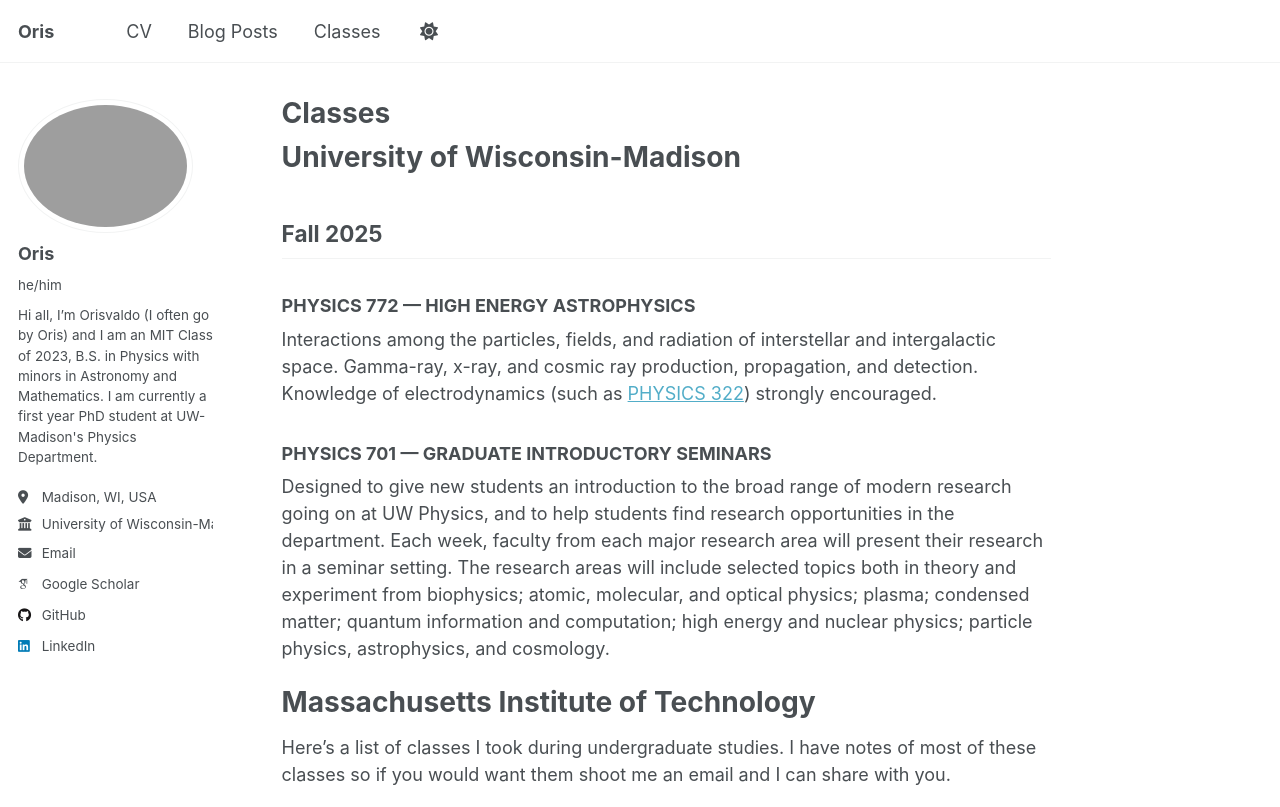
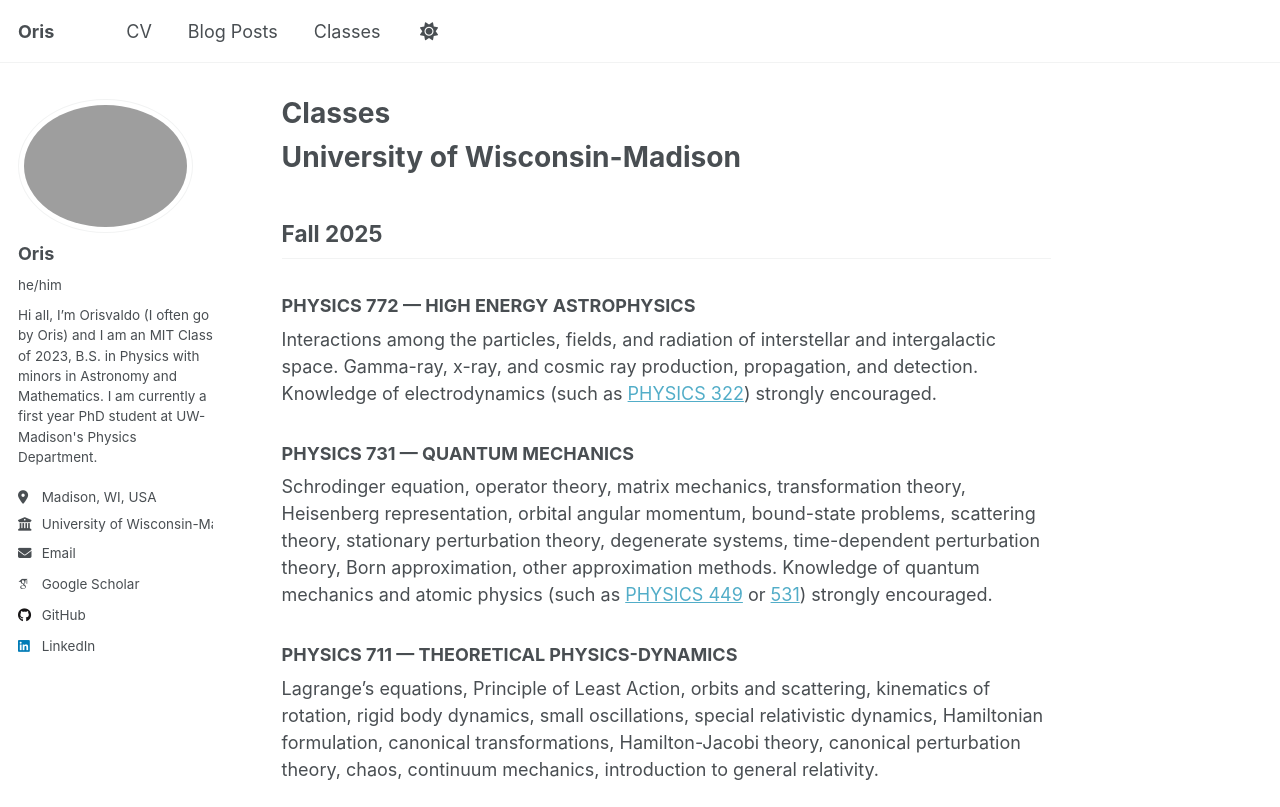
Before and after one commit to wax-ladrian/wax-ladrian.github.io, a Jekyll site: the page built from _pages/classes.md, in a window 1280 px wide and 900 px high, cut to the strip 0-807 px from the top of the window. Built offline with Jekyll 4.4.1, drawn with Linux system fonts in a browser that asks for light colours; some web fonts are replaced; a script that is not in the unit is left out.

Commit message:
Update classes.md

```diff
--- a/_pages/classes.md
+++ b/_pages/classes.md
@@ -11,6 +11,14 @@ author_profile: true
 
 Interactions among the particles, fields, and radiation of interstellar and intergalactic space. Gamma-ray, x-ray, and cosmic ray production, propagation, and detection. Knowledge of electrodynamics (such as [PHYSICS 322](https://guide.wisc.edu/search/?P=PHYSICS%20322 "PHYSICS 322")) strongly encouraged.
 
+### **PHYSICS 731 — QUANTUM MECHANICS**
+
+Schrodinger equation, operator theory, matrix mechanics, transformation theory, Heisenberg representation, orbital angular momentum, bound-state problems, scattering theory, stationary perturbation theory, degenerate systems, time-dependent perturbation theory, Born approximation, other approximation methods. Knowledge of quantum mechanics and atomic physics (such as [PHYSICS 449](https://guide.wisc.edu/search/?P=PHYSICS%20449 "PHYSICS 449") or [531](https://guide.wisc.edu/search/?P=PHYSICS%20531 "PHYSICS 531")) strongly encouraged.
+
+### **PHYSICS 711 — THEORETICAL PHYSICS-DYNAMICS**
+
+Lagrange's equations, Principle of Least Action, orbits and scattering, kinematics of rotation, rigid body dynamics, small oscillations, special relativistic dynamics, Hamiltonian formulation, canonical transformations, Hamilton-Jacobi theory, canonical perturbation theory, chaos, continuum mechanics, introduction to general relativity.
+
 ### **PHYSICS 701 — GRADUATE INTRODUCTORY SEMINARS**
 
 Designed to give new students an introduction to the broad range of modern research going on at UW Physics, and to help students find research opportunities in the department. Each week, faculty from each major research area will present their research in a seminar setting. The research areas will include selected topics both in theory and experiment from biophysics; atomic, molecular, and optical physics; plasma; condensed matter; quantum information and computation; high energy and nuclear physics; particle physics, astrophysics, and cosmology.
```
